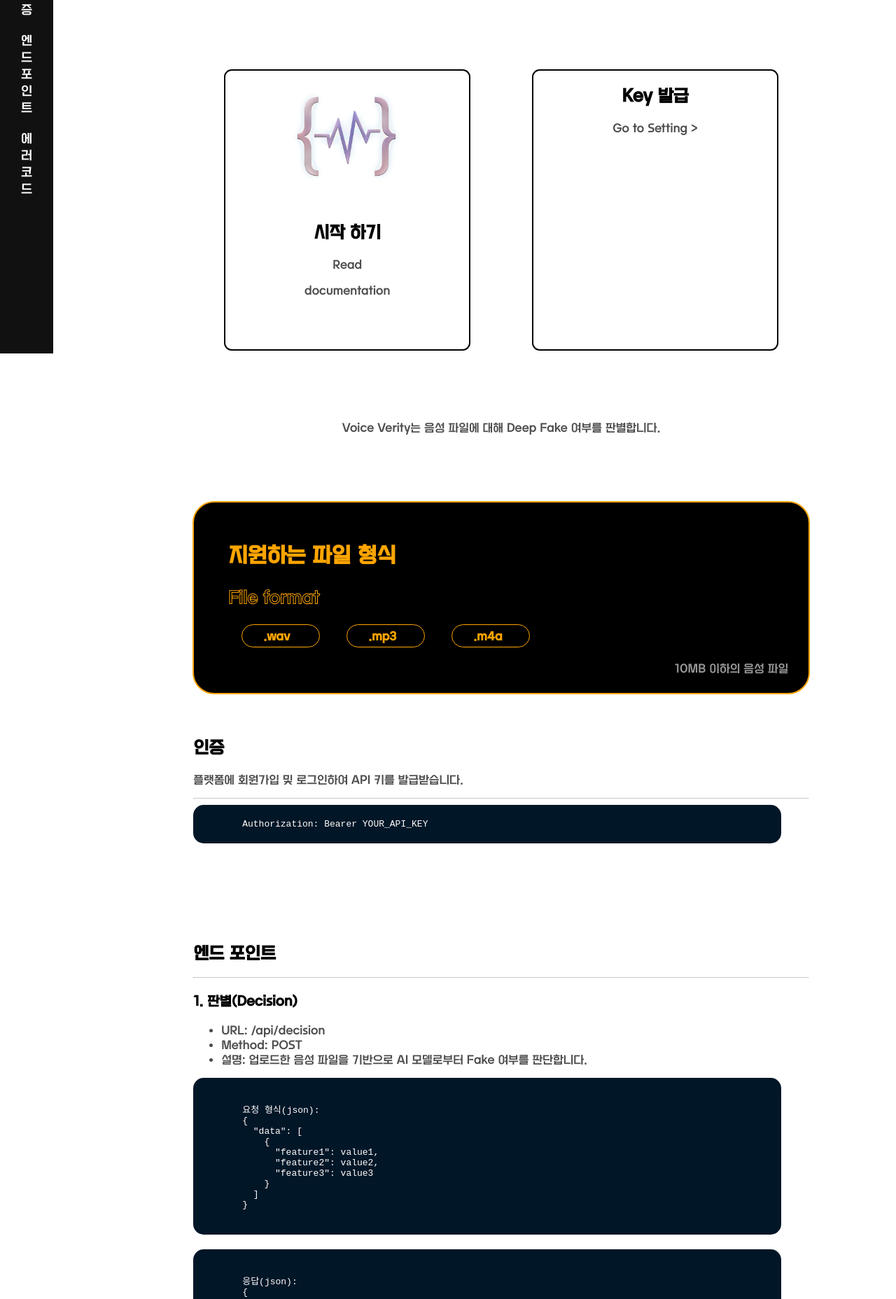
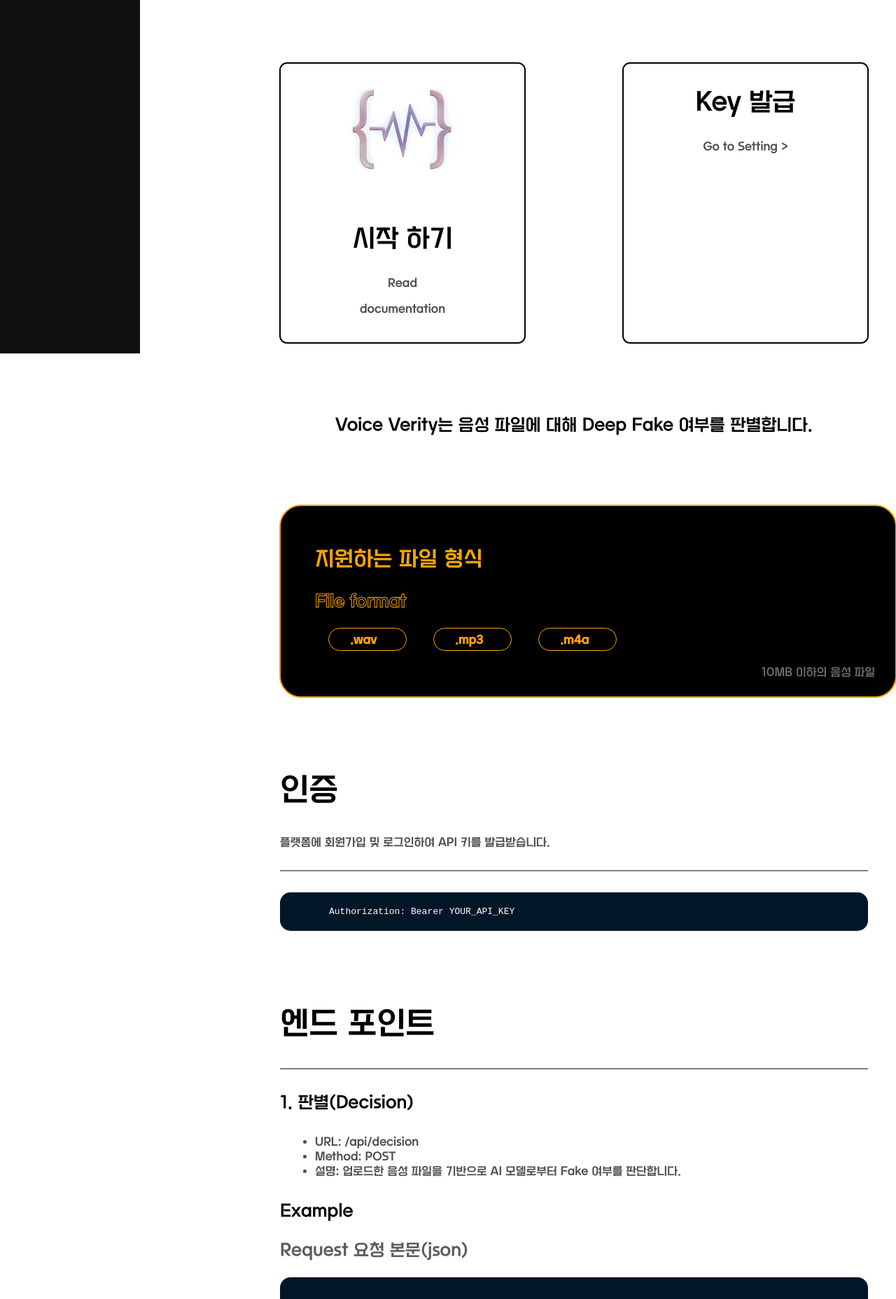
Before and after one commit to kyudori/KT_AIVLE_School_Big_Project, a Next.js app in the folder frontend/: page /docs in a window 1280 px wide. Shown: the part 295-2151 px from the top of the page at 70% size. Built offline with nearby package versions, Linux system fonts and the light colour scheme.

Commit message:
docs수정

```diff
--- a/frontend/pages/docs.js
+++ b/frontend/pages/docs.js
@@ -75,7 +75,7 @@ export default function Documentation() {
             </li>
           </ul>
         </div>
-        <div style={{width:'100%'}}>
+        <div style={{width:'90%'}}>
         <div className={styles.content}>
         <Navbar />
           <section id="start" className={styles.section}>
@@ -95,14 +95,11 @@ export default function Documentation() {
                 <p>Go to Setting &gt;</p>
               </div>
             </div>
-            <p>Voice Verity는 음성 파일에 대해 Deep Fake 여부를 판별합니다.</p>
+            <h3>Voice Verity는 음성 파일에 대해 Deep Fake 여부를 판별합니다.</h3>
             </div>
           </section>
-          <div style={{
-            display: "flex",
-            justifycontent: "center",
-            alignItems: 'center'}}>
-          <section id="supported-files" className={styles.filesection}>
+          <section id="supported-files" className={styles.section}>
+            <div className={styles.filesection}>
              <h2>지원하는 파일 형식</h2>
              <h3>File format</h3>
               <div className={styles.fileFormats}>
@@ -111,7 +108,7 @@ export default function Documentation() {
                <span className={styles.fileFormat}>.m4a</span>
              </div>
              <p>10MB 이하의 음성 파일</p>
-          </section></div>
+           </div></section>
           <section id="authentication" className={styles.section}>
             <h2>인증</h2>
             <p>플랫폼에 회원가입 및 로그인하여 API 키를 발급받습니다.</p>
@@ -121,13 +118,15 @@ export default function Documentation() {
           <section id="endpoints" className={styles.section}>
             <h2>엔드 포인트</h2>
             <hr/>
+            <div style={{marginBottom:'50px'}}>
             <h3>1. 판별(Decision)</h3>
             <ul><li>URL: /api/decision</li>
               <li>Method: POST</li>
               <li>설명: 업로드한 음성 파일을 기반으로 AI 모델로부터 Fake 여부를 판단합니다.</li></ul>
+            <h3>Example</h3>
+            <h3 style={{color:"#5B5B5B"}}>Request 요청 본문(json)</h3>
             <div className={styles.codeEX}><pre>
               {`
-요청 형식(json):
 {
   "data": [
     {
@@ -138,21 +137,19 @@ export default function Documentation() {
   ]
 }
               `}</pre></div><br />
+              <h3 style={{color:"#5B5B5B"}}>Response 응답(json)</h3>
               <div className={styles.codeEX}><pre>
-              {`
-응답(json):
-{
+              {`{
   "prediction": [예측값1, 예측값2, ...]
 }`}
-            </pre></div>
+            </pre></div></div>
             <h3>2. 상태(Status)</h3>
             <ul><li>URL: /api/status</li>
             <li>Method: GET</li>
             <li>설명: 호출하는 API 모델의 상태를 확인합니다.</li></ul>
+            <h3 style={{color:"#5B5B5B"}}>Response 응답(json)</h3>
             <div className={styles.codeEX}><pre>
-              {`
-응답(json):
-{
+              {`{
   "status": "ready",
   "version": "1.0.0"
 }`}
@@ -160,6 +157,7 @@ export default function Documentation() {
           </section>
           <section id="error-codes" className={styles.section}>
             <h2>에러 코드</h2>
+            <p>API사용 시 발생할 수 있는 일반적인 에러 코드와 의미는 다음과 같습니다.</p>
             <hr/>
             <ul>
               <li>400 Bad Request: 잘못된 요청 형식입니다.</li>
@@ -168,7 +166,9 @@ export default function Documentation() {
               <li>404 Not Found: 요청한 리소스를 찾을 수 없습니다.</li>
               <li>500 Internal Server Error: 서버에 문제가 발생했습니다.</li>
             </ul>
+            <div style={{width:'840px'}}></div>
           </section>
+          <div style={{height:'500px'}}/>
           </div>
         <Footer />
         </div>
--- a/frontend/styles/Docs.module.css
+++ b/frontend/styles/Docs.module.css
@@ -11,13 +11,10 @@
     min-height: 100vh;
     min-width: 90vw;
     width: 100%;
-    background-size: cover;
     position: absolute;
     left: 0;
     top: 0;
     background: #fff;
-    background-position: bottom center;
-    background-repeat:no-repeat;
   }
 
   .headsection{
@@ -30,15 +27,20 @@
   }
 
   .section{
-    padding:40px 0px;
+    width: 840px;
+    margin:100px 0px;
   }
 
   .section hr {
+    border-style: solid;
     opacity: 50%;
+    margin: 30px 0;
   }
 
   .section h2{
+    font-weight: normal;
     text-align: start;
+    font-size: 45px;
   }
 
   .section p {
@@ -48,10 +50,9 @@
 
 
   .sidebar {
-
     position: sticky;
     top: 0px;
-    width: 160px;
+    min-width: 160px;
     background: #111;
     padding: 20px;
     color: white;
@@ -107,8 +108,10 @@
 
   .cardContainer {
     display: flex;
-    justify-content: space-around;
     margin: 100px 0px;
+    justify-content: space-between;
+    flex-direction: row;
+    width: 840px;
   }
 
   .card {
@@ -124,6 +127,10 @@
 
   .card:hover {
     background: #999;
+  }
+
+  .card h2 {
+    font-size: 36px;
   }
 
   .card .cardicon {
@@ -179,6 +186,12 @@
 
   .section ul{
     opacity: 70%;
+    margin: 30px 10px;
+  }
+
+  .section h3{
+    font-weight: normal;
+    font-size: 24px;
   }
 
   .codeEX{
```
Lines whose indentation alone changed are shown as unchanged.
